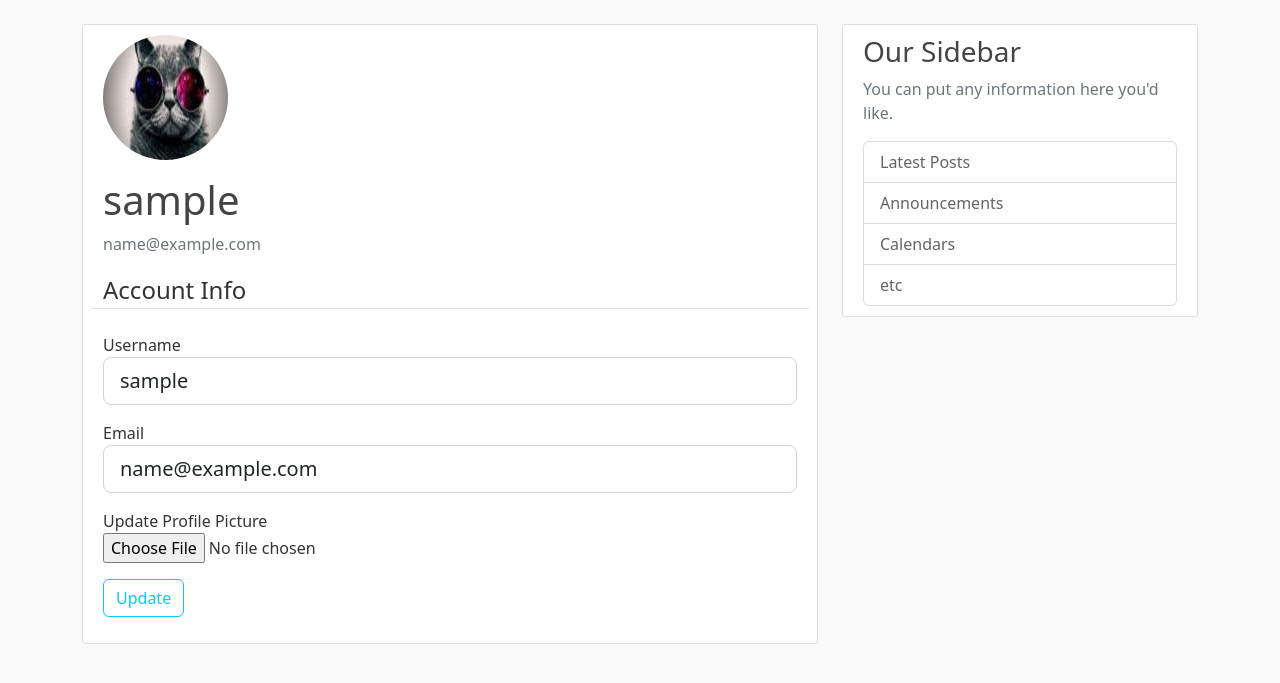
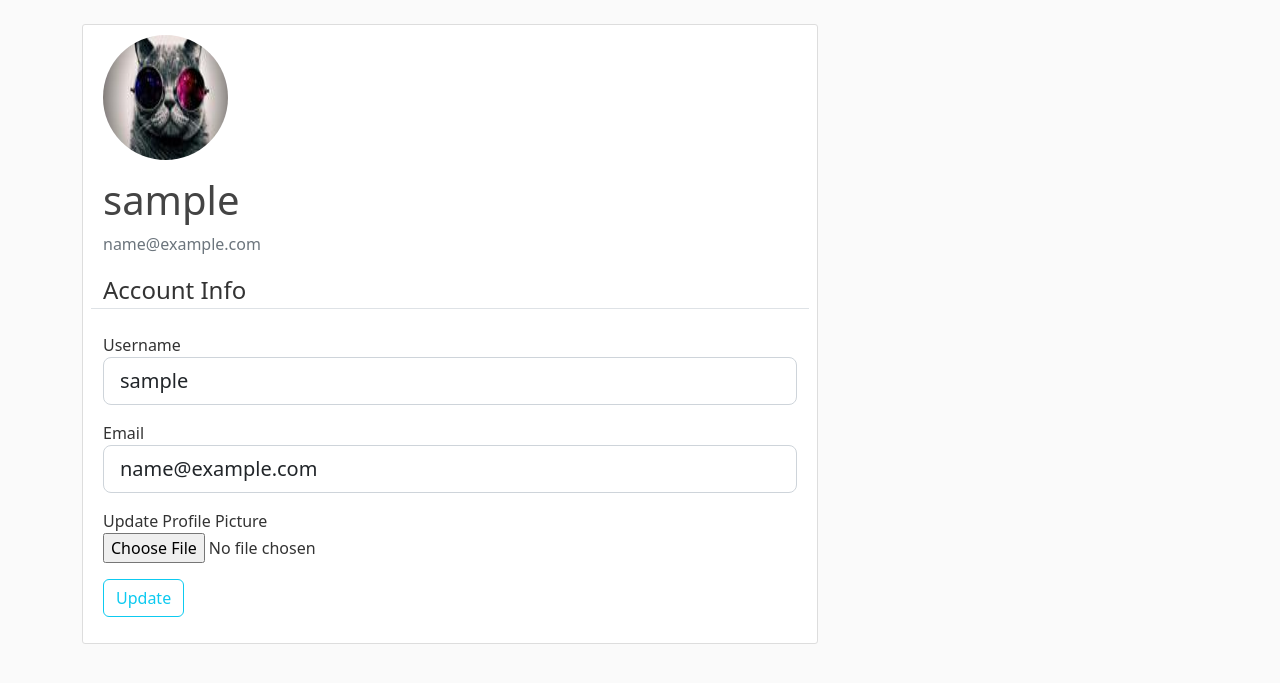
Before and after one commit to christinehannn/crispy-pokemon, a Flask app: page /account in a window 1280 px wide. Shown: the part 56-739 px from the top of the page. Run offline with Flask 2, Linux system fonts and the light colour scheme; the visitor is signed in with stand-in values (Sample User, id 1); data comes from the database, SQL or seed files in the repository; some libraries are stand-ins or nearby versions.

Commit message:
removed sidebar

```diff
--- a/pokemon/templates/layout.html
+++ b/pokemon/templates/layout.html
@@ -56,21 +56,8 @@
           {% endwith %}
           {% block content %}{% endblock %}
         </div>
-        <div class="col-md-4">
-          <div class="content-section">
-            <h3>Our Sidebar</h3>
-            <p class="text-muted">You can put any information here you'd like.</p>
-            <ul class="list-group">
-              <li class="list-group-item list-group-item-light">Latest Posts</li>
-              <li class="list-group-item list-group-item-light">Announcements</li>
-              <li class="list-group-item list-group-item-light">Calendars</li>
-              <li class="list-group-item list-group-item-light">etc</li>
-            </ul>
-          </div>
-        </div>
       </div>
     </main>
-
     <script src="https://cdn.jsdelivr.net/npm/bootstrap@5.2.1/dist/js/bootstrap.bundle.min.js" integrity="sha384-u1OknCvxWvY5kfmNBILK2hRnQC3Pr17a+RTT6rIHI7NnikvbZlHgTPOOmMi466C8" crossorigin="anonymous"></script>
   </body>
 </html>
```
